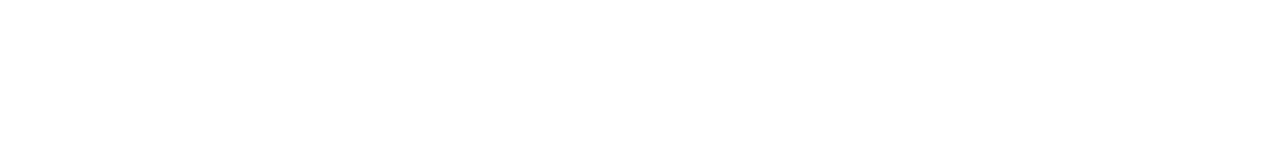
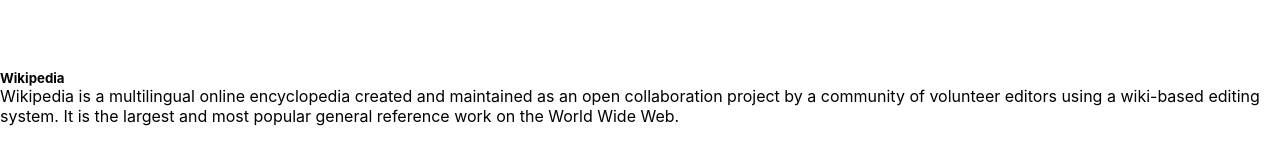
Before and after one commit to Veronica-B/wikipedia, a React (Create React App) app in the folder client/: page / in a window 1280 px wide. Shown: the part 1334-1498 px from the top of the page. Before the commit the page ends 1404 px from the top, so only its background shows below. Built offline with nearby package versions, Linux system fonts and the light colour scheme.

Commit message:
made changes to render footer on app.js

```diff
--- a/client/src/App.css
+++ b/client/src/App.css
@@ -54,6 +54,7 @@
   top: 0;
   right: 0;
   left: 0;
+  z-index: 2;
 }
 
 
--- a/client/src/App.js
+++ b/client/src/App.js
@@ -10,8 +10,8 @@
   return (
     <div className="App">
     <Navbar />
-    {/* <Home />
-    <Footer /> */}
+    {/* <Home /> */}
+    <Footer />
     </div>
   );
 }
--- a/client/src/pages/contact.jsx
+++ b/client/src/pages/contact.jsx
@@ -1,5 +1,5 @@
 import React from 'react';
-import Footer from '../components/footer'
+
 
 class Contact extends React.Component {
         // const [users, setMessage]= useState({customers: [] });
--- a/client/src/pages/home.jsx
+++ b/client/src/pages/home.jsx
@@ -1,5 +1,4 @@
 import React from 'react';
-import Footer from '../components/footer';
 import '../css/home.css'
 
 
--- a/client/src/pages/sephora.jsx
+++ b/client/src/pages/sephora.jsx
@@ -1,5 +1,5 @@
 import React from 'react';
-import Footer from '../components/footer'
+
 
 
 function Sephora (){
--- a/client/src/pages/verification.jsx
+++ b/client/src/pages/verification.jsx
@@ -1,5 +1,5 @@
 import React from 'react';
-import Footer from '../components/footer'
+
 
 
 function Verification  (){
```
